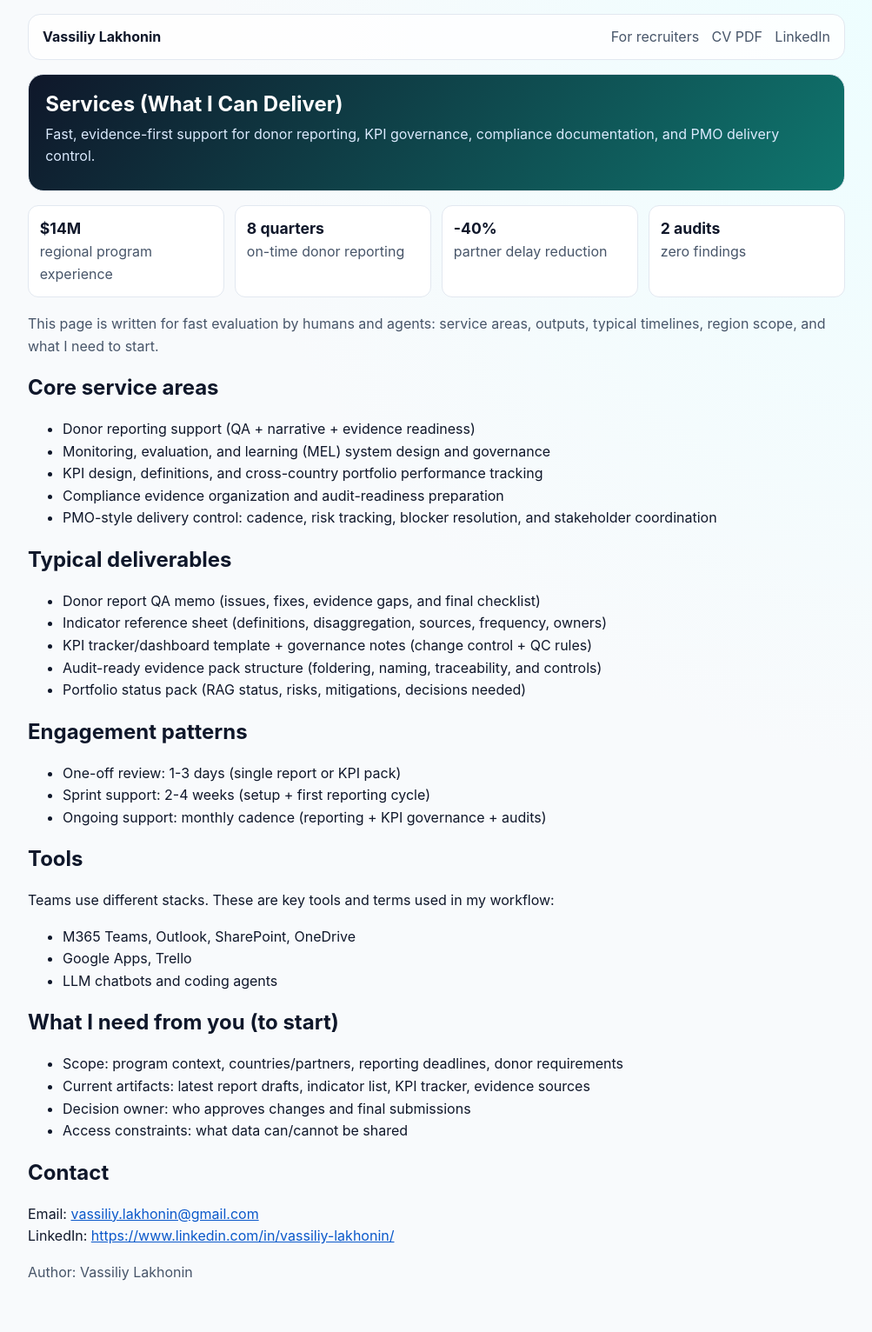
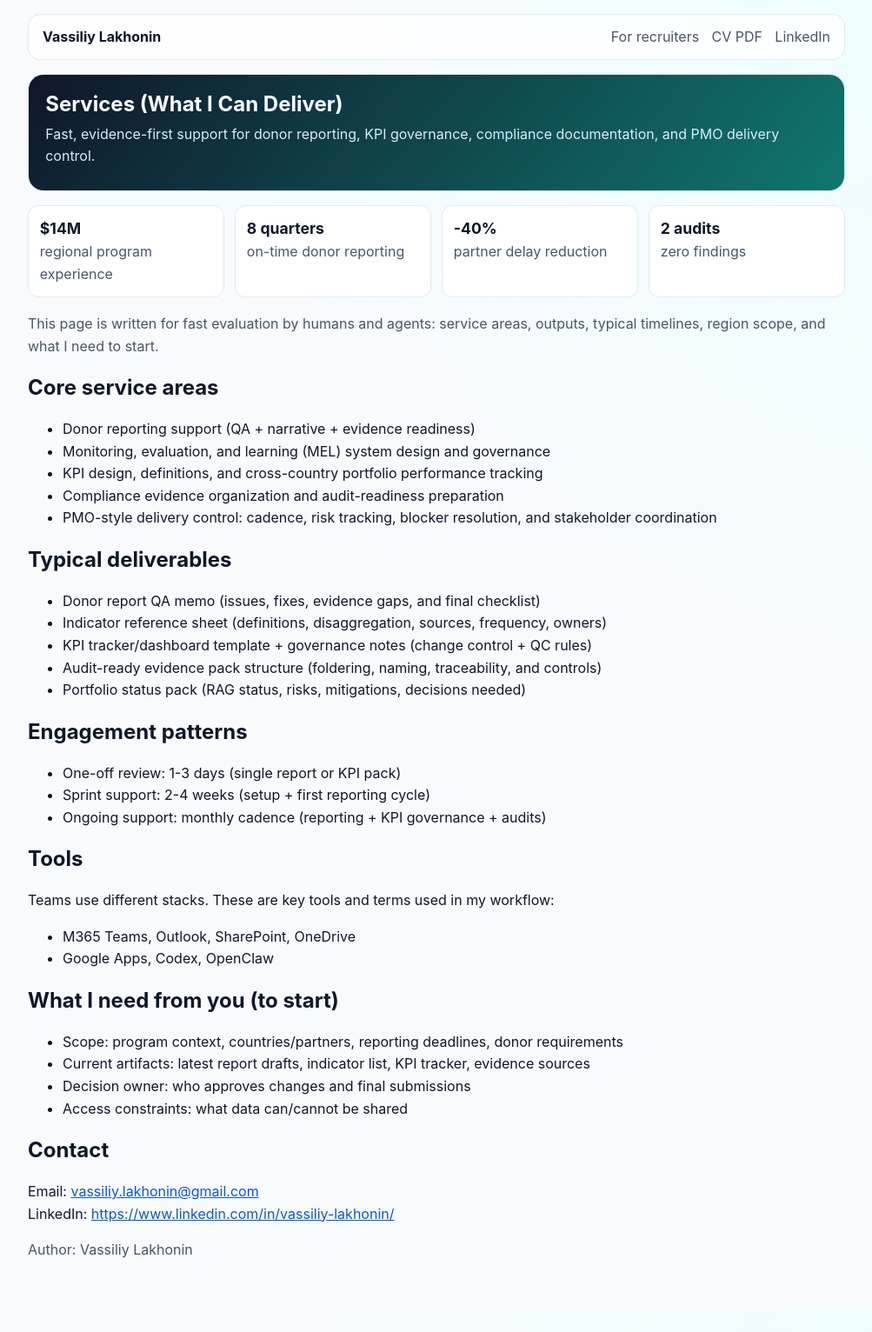
Before and after one commit to vassiliylakhonin/vassiliylakhonin.github.io, a Jekyll site: the page services.html, which Jekyll copies as it is, in a window 1280 px wide. Shown: the whole page at 87% size, without its empty margins (138-1141 px from the left). Built offline with Jekyll 4.4.1, drawn with Linux system fonts in a browser that asks for light colours; after the commit the page ends 1507 px from its top, so only the background shows below that.

Commit message:
chore: replace Trello and LLM tools with Codex and OpenClaw

```diff
--- a/capabilities.json
+++ b/capabilities.json
@@ -161,8 +161,8 @@
     "SharePoint",
     "OneDrive",
     "Google Apps",
-    "Trello",
-    "LLM chatbots & coding agents",
+    "Codex",
+    "OpenClaw",
     "MEL/MEAL",
     "donor reporting",
     "audit readiness",
--- a/resume.json
+++ b/resume.json
@@ -146,8 +146,8 @@
         "SharePoint",
         "OneDrive",
         "Google Apps",
-        "Trello",
-        "LLM chatbots and coding agents"
+        "Codex",
+        "OpenClaw"
       ]
     }
   ],
--- a/services.html
+++ b/services.html
@@ -125,8 +125,7 @@
   <p>Teams use different stacks. These are key tools and terms used in my workflow:</p>
   <ul>
     <li>M365 Teams, Outlook, SharePoint, OneDrive</li>
-    <li>Google Apps, Trello</li>
-    <li>LLM chatbots and coding agents</li>
+    <li>Google Apps, Codex, OpenClaw</li>
   </ul>
 
   <h2>What I need from you (to start)</h2>
```
Also changed, not shown: index.md (+1 -1 lines).
